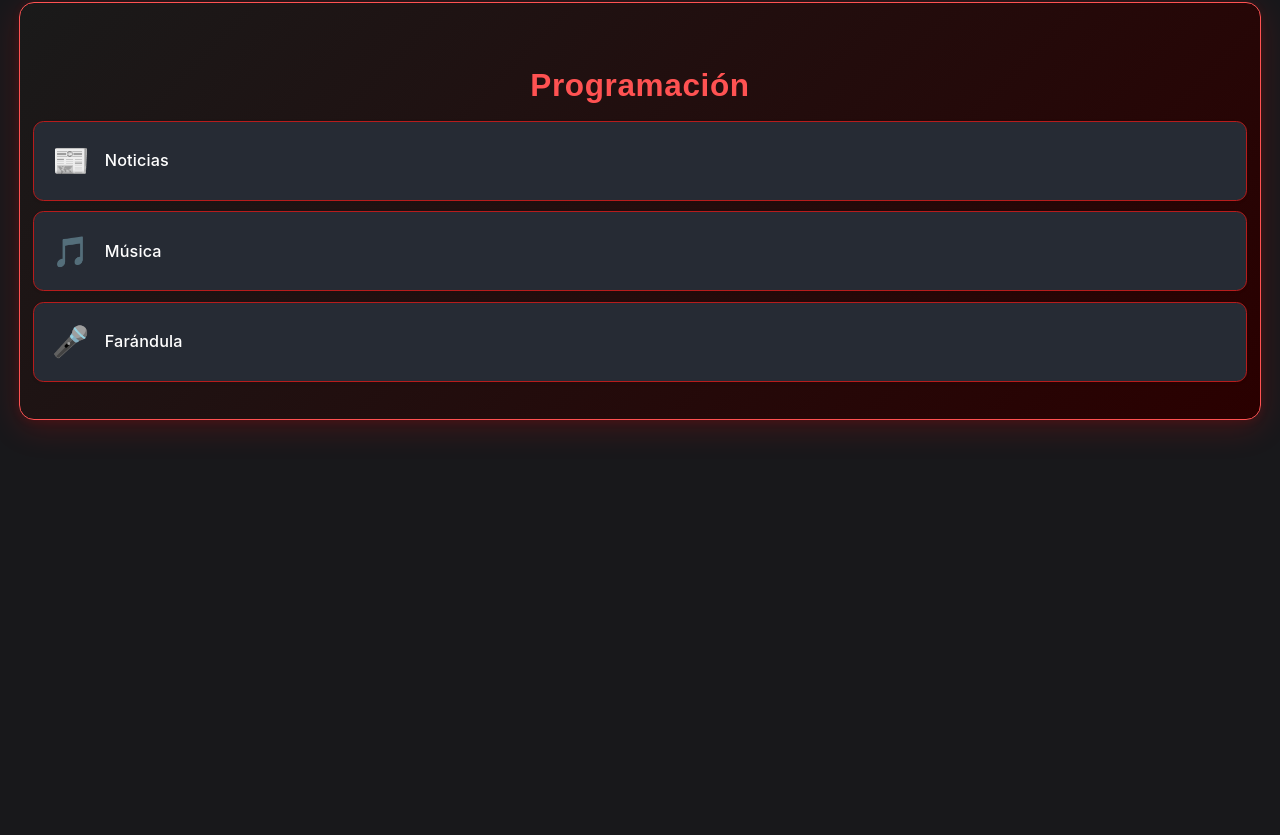
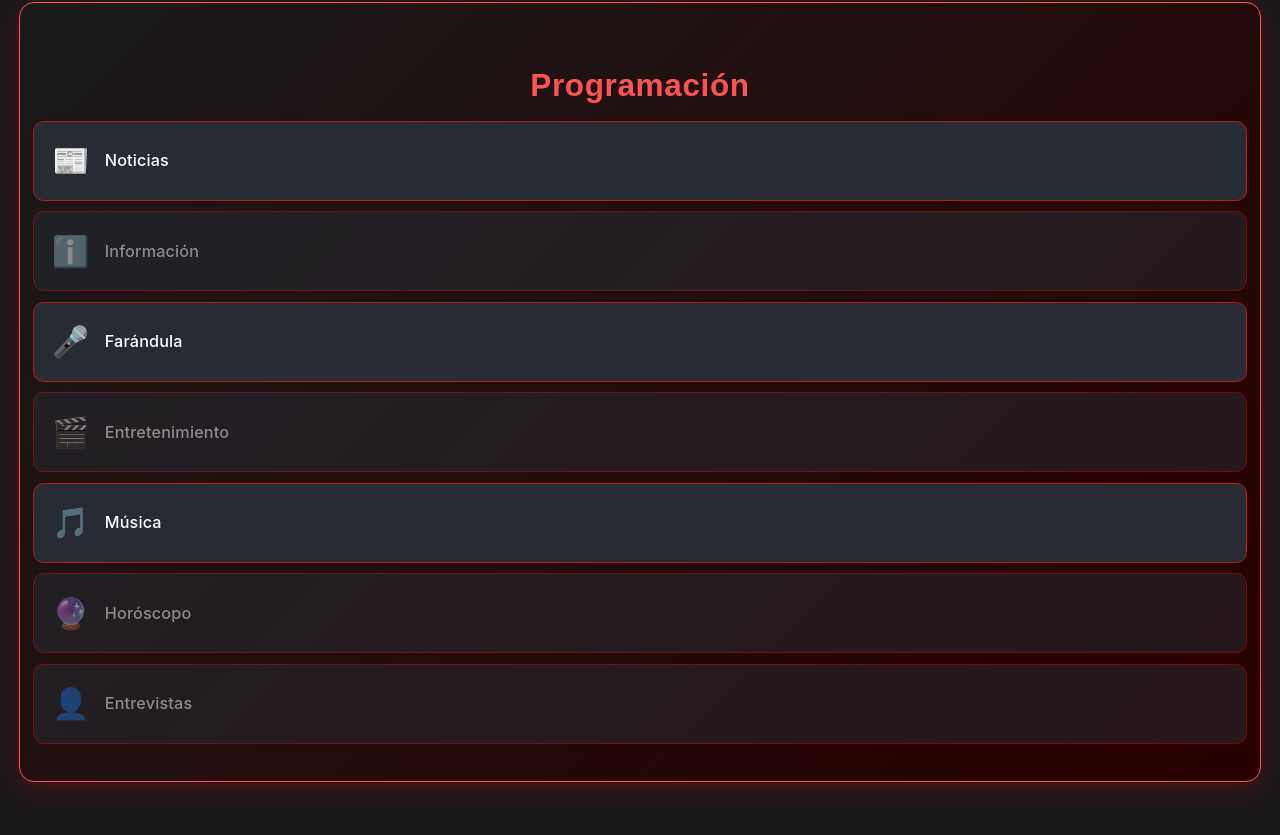
Before and after one commit to Jeikeiis/Nuestra.M-Radio.Eclipse, a Next.js app: page / in a window 1280 px wide. Shown: the part 1159-1994 px from the top of the page. Before the commit the page ends 1757 px from the top, so only its background shows below. Built offline with nearby package versions, Linux system fonts and the light colour scheme.

Commit message:
Checkpoint 9.5.5

```diff
--- a/src/components/ProgramacionSection.tsx
+++ b/src/components/ProgramacionSection.tsx
@@ -12,16 +12,40 @@ const PROGRAMAS = [
     contenido: <ProgramacionNoticiasSection />,
   },
   {
+    key: "informacion",
+    icon: "ℹ️",
+    titulo: "Información",
+    contenido: <div style={{ padding: 16 }}>Sin datos disponibles.</div>,
+  },
+  {
+    key: "farandula",
+    icon: "🎤",
+    titulo: "Farándula",
+    contenido: <ProgramacionFarandulaSection />,
+  },
+  {
+    key: "entretenimiento",
+    icon: "🎬",
+    titulo: "Entretenimiento",
+    contenido: <div style={{ padding: 16 }}>Sin datos disponibles.</div>,
+  },
+  {
     key: "musica",
     icon: "🎵",
     titulo: "Música",
     contenido: <ProgramacionMusicaSection />,
   },
   {
-    key: "farandula",
-    icon: "🎤",
-    titulo: "Farándula",
-    contenido: <ProgramacionFarandulaSection />,
+    key: "horoscopo",
+    icon: "🔮",
+    titulo: "Horóscopo",
+    contenido: <div style={{ padding: 16 }}>Sin datos disponibles.</div>,
+  },
+  {
+    key: "entrevistas",
+    icon: "👤",
+    titulo: "Entrevistas",
+    contenido: <div style={{ padding: 16 }}>Sin datos disponibles.</div>,
   },
   // ...agrega más si tienes otras secciones...
 ];
@@ -33,22 +57,25 @@ export default function ProgramacionSection() {
     <section className="programacion-section" id="programacion">
       <h2 className="programacion-title">Programación</h2>
       <ul className="programacion-list">
-        {PROGRAMAS.map((prog) => (
+        {PROGRAMAS.map((prog) => {
+          const esInteractivo = ["noticias", "musica", "farandula"].includes(prog.key);
+          return (
             <li
               key={prog.key}
-            className="programacion-item"
-            onClick={() => setModal(prog.key)}
-            tabIndex={0}
-            style={{ cursor: "pointer" }}
-            aria-label={`Abrir ${prog.titulo}`}
+              className={`programacion-item${esInteractivo ? '' : ' programacion-item-disabled'}`}
+              onClick={esInteractivo ? () => setModal(prog.key) : undefined}
+              tabIndex={esInteractivo ? 0 : -1}
+              style={{ cursor: esInteractivo ? "pointer" : "not-allowed", opacity: esInteractivo ? 1 : 0.5 }}
+              aria-label={esInteractivo ? `Abrir ${prog.titulo}` : `${prog.titulo} (no disponible)`}
             >
               <span className="programacion-emoji">{prog.icon}</span>
               <span className="programacion-text">{prog.titulo}</span>
             </li>
-        ))}
+          );
+        })}
       </ul>
-      {/* Ventana flotante/modal */}
-      {PROGRAMAS.map(
+      {/* Ventana flotante/modal solo para secciones configuradas */}
+      {PROGRAMAS.filter((prog) => ["noticias", "musica", "farandula"].includes(prog.key)).map(
         (prog) =>
           modal === prog.key && (
             <div
@@ -77,7 +104,6 @@ export default function ProgramacionSection() {
                 style={{
                   background: "var(--program-item-bg, #fff)",
                   borderRadius: "1rem",
-                  // Cambia aquí: más ancho y alto en escritorio
                   width:
                     typeof window !== "undefined" && window.innerWidth <= 640
                       ? "99vw"
@@ -106,7 +132,6 @@ export default function ProgramacionSection() {
                       ? "1.1rem 0.3rem 0.7rem 0.3rem"
                       : "2rem 2.5rem 2rem 2.5rem",
                   border: "none",
-                  // ...otros estilos si necesitas...
                 }}
                 onClick={(e) => e.stopPropagation()}
               >
```
Lines whose indentation alone changed are shown as unchanged.
